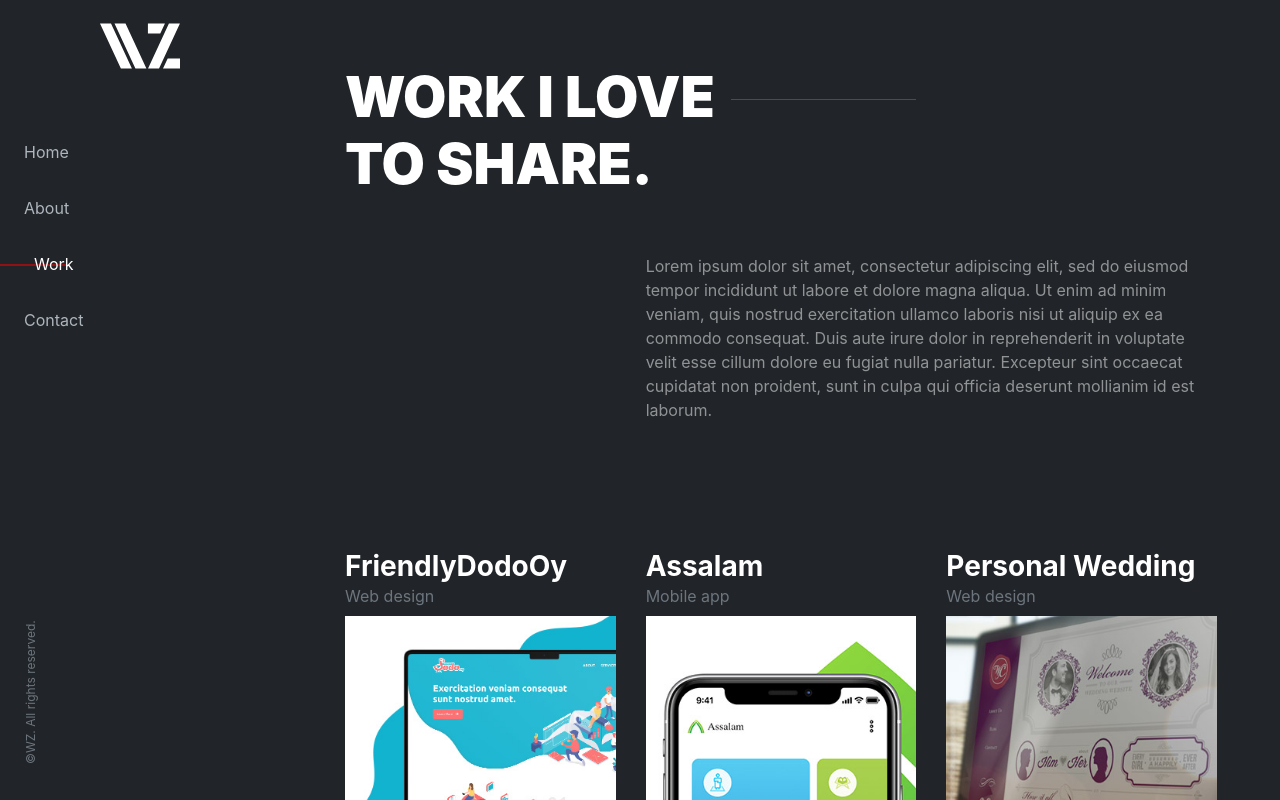
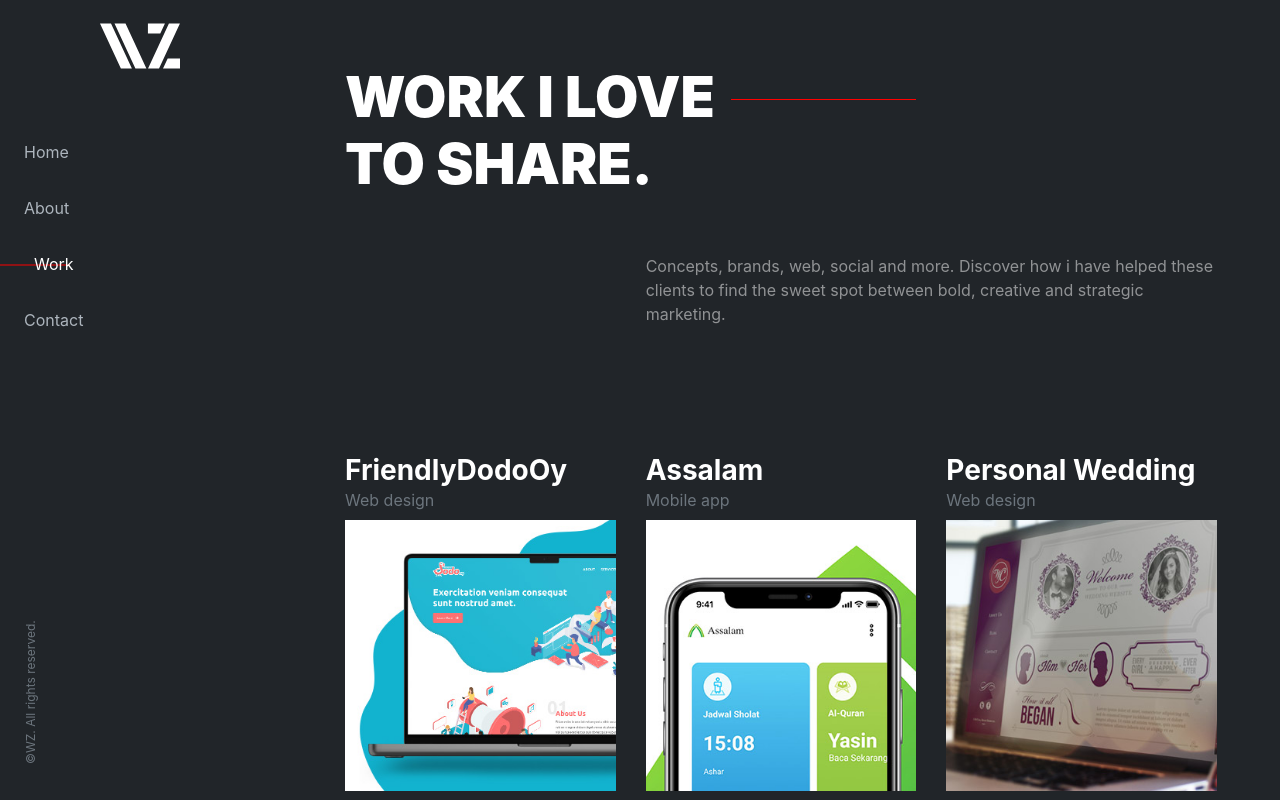
Before and after one commit to rampokgelo/wildan, a React (Create React App) app: page /work in a window 1280 px wide. Shown: the top 800 px of the page. Built offline with nearby package versions, Linux system fonts and the light colour scheme; a web font is replaced by a local one.

Commit message:
update assalam

```diff
--- a/src/component/WorkScreen.js
+++ b/src/component/WorkScreen.js
@@ -20,13 +20,7 @@
             <div className="col-12 col-sm-4" />
             <div className="col-12 col-sm-8">
               <p className="text-white-50">
-                Lorem ipsum dolor sit amet, consectetur adipiscing elit, sed do
-                eiusmod tempor incididunt ut labore et dolore magna aliqua. Ut
-                enim ad minim veniam, quis nostrud exercitation ullamco laboris
-                nisi ut aliquip ex ea commodo consequat. Duis aute irure dolor
-                in reprehenderit in voluptate velit esse cillum dolore eu fugiat
-                nulla pariatur. Excepteur sint occaecat cupidatat non proident,
-                sunt in culpa qui officia deserunt mollianim id est laborum.
+                Concepts, brands, web, social and more. Discover how i have helped these clients to find the sweet spot between bold, creative and strategic marketing.
               </p>
             </div>
           </div>
--- a/src/component/works/WorksData.js
+++ b/src/component/works/WorksData.js
@@ -161,14 +161,6 @@
   },
   {
     id: 20,
-    title: "Mytherapist",
-    category:"Mobile app",
-    images: require("../../images/porto/mytheraphist.jpg"),
-    showcase: require("../../images/porto/mytheraphist-showcase.jpg"),
-    desc:"An app which tell about your feeling everyday and then the app will calculate the problem to resolve bad feel"
-  },
-  {
-    id: 21,
     title: "Piciocchi Investments",
     category:"Brand design",
     images: require("../../images/porto/picio.jpg"),
@@ -176,7 +168,7 @@
     desc:"Consulting finance company, their main target audience is high end class people"
   },
   {
-    id: 22,
+    id: 21,
     title: "QuieroUnCel",
     category:"Brand design",
     images: require("../../images/porto/quierouncel.png"),
@@ -184,7 +176,7 @@
     desc:"Fun design and bright color is to make all class from target audience interesting with this brand"
   },
   {
-    id: 23,
+    id: 22,
     title: "Zombie",
     category:"Illustration",
     images: require("../../images/porto/zombie.jpg"),
@@ -192,7 +184,7 @@
     desc:"Just for fun, my passion suddenly come up to create vector illustration design"
   },
   {
-    id: 24,
+    id: 23,
     title: "World at War",
     category:"Digital imaging",
     images: require("../../images/porto/war.jpg"),
--- a/src/component/works/index.js
+++ b/src/component/works/index.js
@@ -55,13 +55,13 @@
 function Thumbnail({ images, title }) {
   return (
     <div className="wrapper-thumb">
-      <img src={images} alt={title} className="img-fluid" />
+      <img src={images} alt={title} className="img-fluid" loading="lazy" />
     </div>
   );
 }
 
 function ShowCase({ showcase, title }) {
-  return <img src={showcase} alt={title} className="img-fluid" />;
+  return <img src={showcase} alt={title} className="img-fluid" loading="lazy" />;
 }
 
 function Gallery() {
```
Also changed, not shown: src/images/porto/assalam-showcase.jpg, src/images/porto/mainbg.jpg (deleted).
